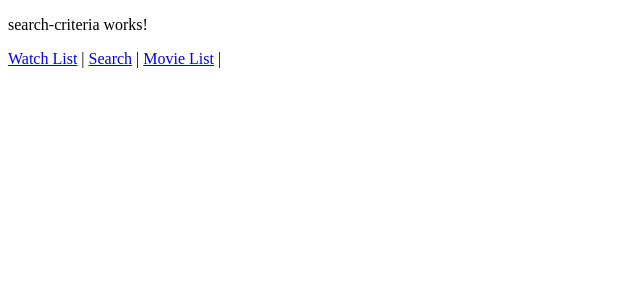
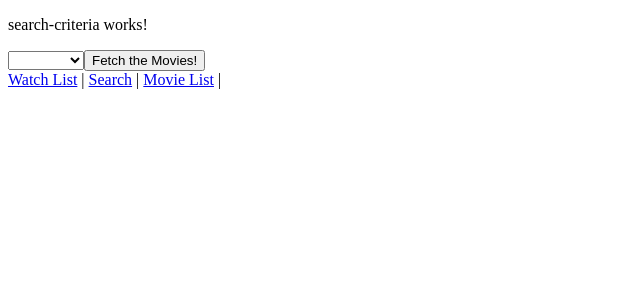
Before and after one commit to kldrivinski/Flick-Fetch, an Angular app: page /search in a window 1280 px wide. Shown: the top 300 px of the page, without its empty margins (0-640 px from the left). Built offline with nearby package versions, Linux system fonts and the light colour scheme.

Commit message:
filtering working

```diff
--- a/src/app/search-criteria/search-criteria.component.html
+++ b/src/app/search-criteria/search-criteria.component.html
@@ -1,8 +1,17 @@
 <p>search-criteria works!</p>
 
-<!-- {{movieList.title}} -->
+<form #searchForm="ngForm" (ngSubmit)="getTheMovies(searchForm.value.rating)">
+  <select name="rating" id="" ngModel>
+    <option value="G">rated G</option>
+    <option value="PG">rated PG</option>
+    <!-- <option value= "G" >rated G</option>
+        <option value= "G" >rated G</option>
+        <option value= "G" >rated G</option>
+        <option value= "G" >rated G</option>  -->
+  </select>
+  <button type="submit">Fetch the Movies!</button>
+</form>
+
 <div *ngFor="let movie of movieList">
-    <p>{{movie.title}}</p>
-    <!-- <p>{{movieList.title}}</p> -->
-
+  <p>{{ movie.title }}</p>
 </div>
--- a/src/app/services/movie-finder.service.ts
+++ b/src/app/services/movie-finder.service.ts
@@ -1,51 +1,38 @@
-import { Injectable } from '@angular/core';
-import { HttpClient } from '@angular/common/http';
-import { Observable } from 'rxjs';
-
-
-
+import { Injectable } from "@angular/core";
+import { HttpClient } from "@angular/common/http";
+import { Observable } from "rxjs";
 
 @Injectable({
-  providedIn: 'root'
+  providedIn: "root"
 })
-
-
 export class MovieFinderService {
-
-
-  constructor(private http: HttpClient) { }
+  constructor(private http: HttpClient) {}
 
   getMovieList(rating: string): Observable<any> {
-    return this.http.get("http://api.themoviedb.org/3/discover/movie?", {
+    return this.http.get("https://api.themoviedb.org/3/discover/movie/?", {
       params: {
-        certification_lte: rating,
-        apiKey: "4df60c7a99b0e49c00d697427b5ff10d",
+        certification: rating,
+        certification_country: "US",
+        api_key: "4df60c7a99b0e49c00d697427b5ff10d"
       }
-
-    })
+    });
   }
-
 }
 
-
-
-
+// "http://api.themoviedb.org/3/discover/movie?"
 //Example👇
 // getMovieList(): Observable<any> {
 //   return this.http.get("https://api.themoviedb.org/3/movie/now_playing?api_key=4df60c7a99b0e49c00d697427b5ff10d&language=en-US&page=1")
 // }
 
-
 // // 👇Main URL
 // http://api.themoviedb.org/3/discover/movie?
-
 
 // API key
 // 4df60c7a99b0e49c00d697427b5ff10d
 
 // example request
 // https://api.themoviedb.org/3/movie/550?api_key=4df60c7a99b0e49c00d697427b5ff10d
-
 
 // example of how david did it
 // getNews(topic:string):Observable<any> {
```
Also changed, not shown: src/app/search-criteria/search-criteria.component.ts (+8 -13 lines).
